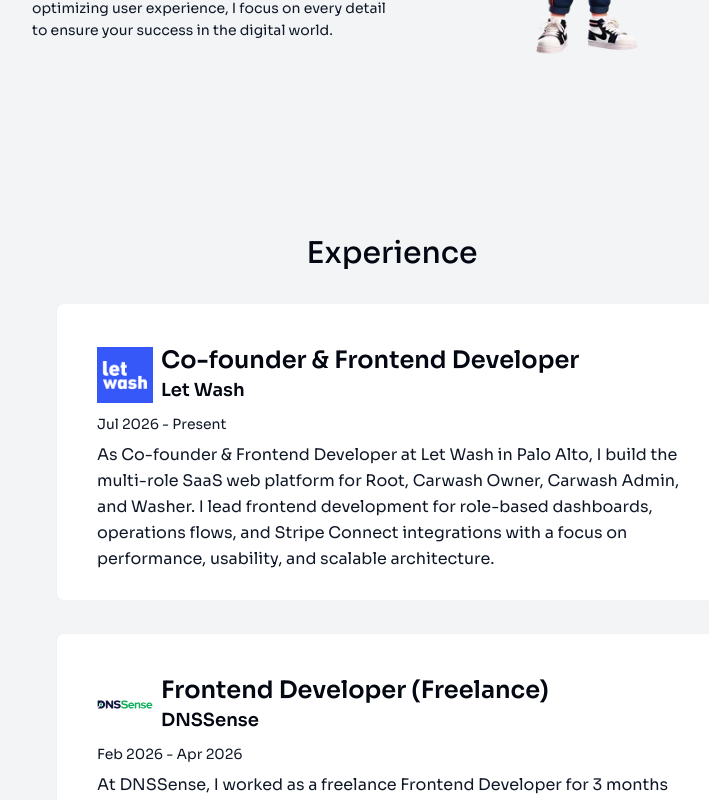
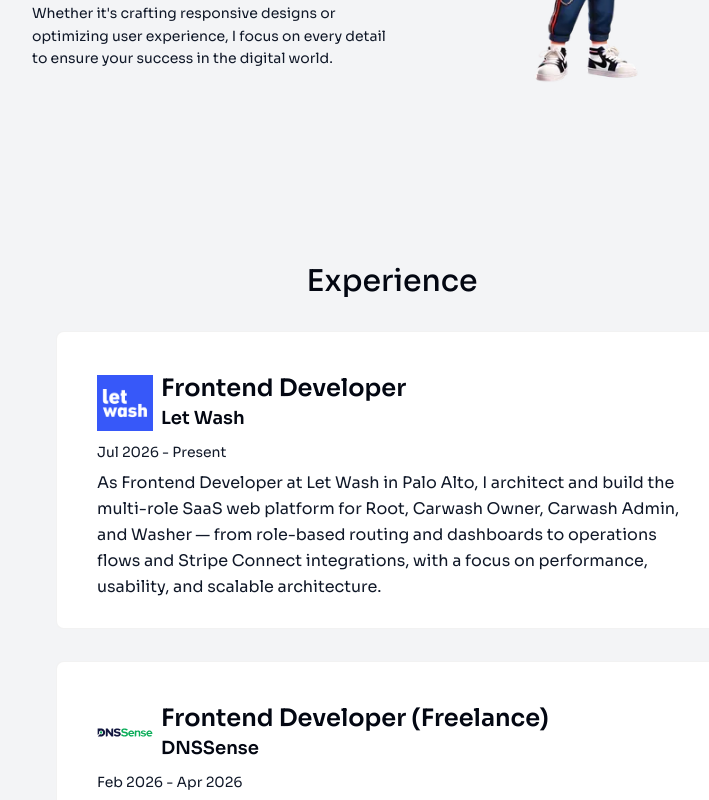
Before and after one commit to nizsimsek/nizamettinsimsek, a Next.js app: page / in a window 1280 px wide. Shown: the part 1325-2125 px from the top of the page, without its empty margins (248-957 px from the left). Built offline with nearby package versions, Linux system fonts and the light colour scheme.

Commit message:
feat: letwash career

```diff
--- a/src/app/layout.tsx
+++ b/src/app/layout.tsx
@@ -18,14 +18,13 @@ const siteUrl = "https://nizamettinsimsek.com.tr";
 export const metadata: Metadata = {
   metadataBase: new URL(siteUrl),
   title: {
-    default: "Nizamettin Şimşek | Co-founder & Frontend Developer",
+    default: "Nizamettin Şimşek | Frontend Developer",
     template: "%s | Nizamettin Şimşek",
   },
   description:
-    "Nizamettin Şimşek is Co-founder & Frontend Developer at Let Wash in Palo Alto, building multi-role SaaS with React, Vite, and TypeScript.",
+    "Nizamettin Şimşek is Frontend Developer at Let Wash in Palo Alto, architecting and building multi-role SaaS with React, Vite, and TypeScript.",
   keywords: [
     "Nizamettin Şimşek",
-    "Co-founder",
     "Frontend Developer",
     "Let Wash",
     "Full Stack Developer",
@@ -58,23 +57,23 @@ export const metadata: Metadata = {
     alternateLocale: "en_US",
     url: siteUrl,
     siteName: "Nizamettin Şimşek",
-    title: "Nizamettin Şimşek | Co-founder & Frontend Developer",
+    title: "Nizamettin Şimşek | Frontend Developer",
     description:
-      "Co-founder & Frontend Developer at Let Wash. Building a multi-role SaaS web platform with React, Vite, and TypeScript.",
+      "Frontend Developer at Let Wash. Architecting and building a multi-role SaaS web platform with React, Vite, and TypeScript.",
     images: [
       {
         url: "/opengraph-image",
         width: 1200,
         height: 630,
-        alt: "Nizamettin Şimşek - Co-founder & Frontend Developer",
+        alt: "Nizamettin Şimşek - Frontend Developer",
       },
     ],
   },
   twitter: {
     card: "summary_large_image",
-    title: "Nizamettin Şimşek | Co-founder & Frontend Developer",
+    title: "Nizamettin Şimşek | Frontend Developer",
     description:
-      "Co-founder & Frontend Developer at Let Wash. Building a multi-role SaaS web platform with React, Vite, and TypeScript.",
+      "Frontend Developer at Let Wash. Architecting and building a multi-role SaaS web platform with React, Vite, and TypeScript.",
     images: ["/opengraph-image"],
     creator: "@nizsimsek",
   },
@@ -99,7 +98,7 @@ const jsonLd = {
       url: siteUrl,
       name: "Nizamettin Şimşek",
       description:
-        "Portfolio of Nizamettin Şimşek, Co-founder & Frontend Developer at Let Wash.",
+        "Portfolio of Nizamettin Şimşek, Frontend Developer at Let Wash.",
       inLanguage: "tr-TR",
       publisher: { "@id": `${siteUrl}/#person` },
     },
@@ -110,9 +109,9 @@ const jsonLd = {
       alternateName: ["Nizamettin Simsek", "Niz Şimşek", "nizsimsek"],
       url: siteUrl,
       image: `${siteUrl}/work.png`,
-      jobTitle: "Co-founder & Frontend Developer",
+      jobTitle: "Frontend Developer",
       description:
-        "Co-founder & Frontend Developer at Let Wash, building a multi-role SaaS web platform for Root, Carwash Owner, Carwash Admin, and Washer in Palo Alto with React, Vite, and TypeScript.",
+        "Frontend Developer at Let Wash, architecting and building a multi-role SaaS web platform for Root, Carwash Owner, Carwash Admin, and Washer in Palo Alto with React, Vite, and TypeScript.",
       sameAs: [
         "https://www.linkedin.com/in/nizsimsek/",
         "https://www.github.com/nizsimsek/",
--- a/src/app/opengraph-image.tsx
+++ b/src/app/opengraph-image.tsx
@@ -2,7 +2,7 @@ import { ImageResponse } from "next/og";
 import { getOgAssets, OG_SIZE } from "@/lib/og-assets";
 import { renderGlowOg } from "@/lib/og-glow";
 
-export const alt = "Nizamettin Şimşek - Co-founder & Frontend Developer";
+export const alt = "Nizamettin Şimşek - Frontend Developer";
 export const size = OG_SIZE;
 export const contentType = "image/png";
 
--- a/src/components/blog-article.tsx
+++ b/src/components/blog-article.tsx
@@ -59,7 +59,7 @@ export default function BlogArticle({ post }: BlogArticleProps) {
 
       <footer className="mt-12 pt-8 border-t border-black/10 dark:border-white/10 text-center">
         <p className="text-sm text-gray-600 dark:text-white/60 mb-4">
-          Nizamettin Şimşek — Co-founder & Frontend Developer
+          Nizamettin Şimşek — Frontend Developer
         </p>
         <div className="flex justify-center gap-4 text-sm">
           <Link href="/blogs" className="hover:underline">
--- a/src/components/intro.tsx
+++ b/src/components/intro.tsx
@@ -40,7 +40,7 @@ export default function Intro() {
               src="/work-hero.webp"
               width={288}
               height={288}
-              alt="Nizamettin Şimşek - Co-founder & Frontend Developer"
+              alt="Nizamettin Şimşek - Frontend Developer"
               quality={80}
               priority
               fetchPriority="high"
--- a/src/lib/blog-posts.ts
+++ b/src/lib/blog-posts.ts
@@ -344,27 +344,27 @@ As frontend developers, when we optimize not just the UI but also the data flow,
     },
   },
   {
-    slug: "startup-co-founder-frontend-mimarisi-let-wash",
+    slug: "startup-frontend-mimarisi-let-wash",
     publishedAt: "2026-07-01",
-    tags: ["Startup", "Let Wash", "Vite", "React", "TanStack Router", "Co-founder"],
+    tags: ["Startup", "Let Wash", "Vite", "React", "TanStack Router", "Frontend Developer"],
     title: {
-      tr: "Startup'ta Co-founder Olarak Frontend Mimarisi Nasıl Kurulur?",
-      en: "How to Build a Frontend Architecture as a Startup Co-founder",
+      tr: "Startup'ta Frontend Developer Olarak Frontend Mimarisi Nasıl Kurulur?",
+      en: "How to Build a Frontend Architecture as a Startup Frontend Developer",
     },
     description: {
-      tr: "Palo Alto merkezli Let Wash'ta co-founder ve frontend developer olarak çok rollü SaaS panelinin (Root, Owner, Admin, Washer) teknik mimarisini nasıl kurguladığımı paylaşıyorum.",
-      en: "How I designed the technical architecture of a multi-role SaaS panel (Root, Owner, Admin, Washer) as co-founder and frontend developer at Palo Alto-based Let Wash.",
+      tr: "Palo Alto merkezli Let Wash'ta frontend developer olarak çok rollü SaaS panelinin (Root, Carwash Owner, Carwash Admin, Washer) frontend mimarisini nasıl kurduğumu paylaşıyorum.",
+      en: "How I built the frontend architecture of a multi-role SaaS panel (Root, Carwash Owner, Carwash Admin, Washer) as frontend developer at Palo Alto-based Let Wash.",
     },
     readingTime: { tr: "9 dk", en: "9 min" },
     content: {
       tr: `
-Bir startup'ın co-founder'ı olmak, sadece kod yazmaktan çok daha fazlasını gerektirir. Ürün kararları, teknik mimari, kullanıcı deneyimi ve büyüme stratejisi birbirine bağlıdır. Palo Alto merkezli Let Wash'ta co-founder ve frontend developer olarak tam da bu kesişim noktasında çalışıyorum.
+Bir startup'ta frontend developer olarak çalışmak, sadece kod yazmaktan çok daha fazlasını gerektirir. Ürün kararları, teknik mimari, kullanıcı deneyimi ve büyüme stratejisi birbirine bağlıdır. Palo Alto merkezli Let Wash'ta frontend developer olarak tam da bu kesişim noktasında çalışıyorum.
 
-Let Wash'ta web tabanlı SaaS paneli geliştiriyorum: **Root**, **Carwash Owner**, **Carwash Admin** ve **Washer** rolleri için ayrı yetkilendirme, dashboard ve operasyon akışları. Bu yazıda, startup ortamında bu çok rollü SaaS frontend mimarisini nasıl kurduğumuzu paylaşıyorum.
+Let Wash'ın web tabanlı SaaS panelini sıfırdan kurguluyorum: **Root**, **Carwash Owner**, **Carwash Admin** ve **Washer** rolleri için ayrı yetkilendirme, dashboard ve operasyon akışları. Bu yazıda, startup ortamında bu çok rollü SaaS frontend mimarisini nasıl kurduğumu paylaşıyorum.
 
 ## İlk Günler: Hız mı, Kalite mi?
 
-Startup'larda en sık duyulan cevap "hız" olur. Ama hız, teknik borç biriktirerek sağlanırsa 3 ay sonra her feature 3 kat uzun sürer. Let Wash'ta şu dengeyi hedefledik:
+Startup'larda en sık duyulan cevap "hız" olur. Ama hız, teknik borç biriktirerek sağlanırsa 3 ay sonra her feature 3 kat uzun sürer. Let Wash'ta şu dengeyi hedefledim:
 
 - **MVP için hızlı iterasyon:** Temel akışları çalışır hale getir
 - **Mimari için sağlam temel:** Sonradan değiştirmesi pahalı olacak kararları baştan doğru al
@@ -372,7 +372,7 @@ Startup'larda en sık duyulan cevap "hız" olur. Ama hız, teknik borç biriktir
 
 ## Teknoloji Seçimi: Neden Vite + React?
 
-Çok rollü bir SaaS paneli; her rolün farklı ekran, yetki ve veri ihtiyacı olduğu anlamına gelir. Let Wash web frontend'inde şu stack'i kullanıyoruz:
+Çok rollü bir SaaS paneli; her rolün farklı ekran, yetki ve veri ihtiyacı olduğu anlamına gelir. Let Wash web frontend'inde şu stack'i kullanıyorum:
 
 | Katman | Teknoloji | Neden |
 |--------|-----------|-------|
@@ -389,7 +389,7 @@ Startup'larda en sık duyulan cevap "hız" olur. Ama hız, teknik borç biriktir
 | i18n | **i18next** | Çok dilli destek |
 | Monitoring | **Sentry** | Production hata takibi |
 
-Next.js yerine Vite tercih etmemizin sebebi net: Let Wash web tarafı, giriş yapmış kullanıcıların kullandığı role-based bir SaaS uygulaması. SSR/SSG ihtiyacımız marketing sitesine göre daha düşük; bunun yerine hızlı geliştirme döngüsü, type-safe routing ve modüler SPA mimarisi öncelikliydi.
+Next.js yerine Vite tercih etmemin sebebi net: Let Wash web tarafı, giriş yapmış kullanıcıların kullandığı role-based bir SaaS uygulaması. SSR/SSG ihtiyacım marketing sitesine göre daha düşük; bunun yerine hızlı geliştirme döngüsü, type-safe routing ve modüler SPA mimarisi öncelikliydi.
 
 ## TanStack Router ile Role-Based Routing
 
@@ -404,7 +404,7 @@ Route-level code splitting ile her rol kendi bundle'ını yükler. Yetkisiz rout
 
 ## TanStack Query + Zustand: State Ayrımı
 
-ÇokNet'teki deneyimimden öğrendiğim pattern'i Let Wash'ta da uyguladık:
+ÇokNet'teki deneyimimden öğrendiğim pattern'i Let Wash'ta da uyguladım:
 
 - **TanStack Query:** API verileri — işletme listesi, rezervasyonlar, gelir raporları, operasyon kuyrukları
 - **Zustand:** UI state — modal, filtre, sidebar, geçici form durumları
@@ -413,7 +413,7 @@ Bu ayrım, gereksiz re-render'ları azaltır ve veri akışını öngörülebili
 
 ## Stripe Connect Entegrasyonu
 
-İşletmelerin online ödeme alabilmesi için Stripe Connect kullanıyoruz. Frontend tarafında \`@stripe/react-connect-js\` ile onboarding ve payout dashboard'larını embed ettik. Ödeme akışları hassas olduğu için form validasyonunda Zod şemaları ve React Hook Form ile sıkı tip kontrolü uyguladık.
+İşletmelerin online ödeme alabilmesi için Stripe Connect kullanıyorum. Frontend tarafında \`@stripe/react-connect-js\` ile onboarding ve payout dashboard'larını embed ettim. Ödeme akışları hassas olduğu için form validasyonunda Zod şemaları ve React Hook Form ile sıkı tip kontrolü uyguladım.
 
 ## Form ve Validasyon Katmanı
 
@@ -423,11 +423,11 @@ Rezervasyon yönetimi, işletme kaydı ve rol atamaları gibi kritik akışlarda
 - **Zod** ile runtime + compile-time validasyon
 - **@hookform/resolvers** ile ikisini birleştirme
 
-Bu üçlü, startup hızında bile form bug'larını erken yakalamamızı sağlıyor.
+Bu üçlü, startup hızında bile form bug'larını erken yakalamamı sağlıyor.
 
 ## i18n ve Production Monitoring
 
-ABD pazarında çok dilli destek için i18next kullanıyoruz. Production'da Sentry ile frontend hatalarını izliyoruz — startup'ta kullanıcı sayısı az olsa bile, ödeme veya rezervasyon akışındaki bir hata kritik.
+ABD pazarında çok dilli destek için i18next kullanıyorum. Production'da Sentry ile frontend hatalarını izliyorum — startup'ta kullanıcı sayısı az olsa bile, ödeme veya rezervasyon akışındaki bir hata kritik.
 
 Test tarafında Vitest ve Testing Library ile component testleri yazıyoruz. Her PR'da \`tsc -b\` typecheck ve ESLint çalışıyor.
 
@@ -455,11 +455,11 @@ Let Wash web SaaS'ında dört ana rol var. Her birinin ekranları, yetkileri ve
 - Durum güncellemeleri ve saha operasyon akışları
 - Sadeleştirilmiş, mobil uyumlu arayüz
 
-Tüm roller için ortak bir UI component library (CVA + Tailwind) kullanıyoruz; rol bazlı layout ve navigasyon katmanı üzerine inşa ediliyor.
+Tüm roller için ortak bir UI component library (CVA + Tailwind) kullanıyorum; rol bazlı layout ve navigasyon katmanı üzerine inşa ediliyor.
 
 ## Component Mimarisi
 
-Startup'ta over-engineering yapmak tehlikelidir. Şu yapıyı benimsedik:
+Startup'ta over-engineering yapmak tehlikelidir. Şu yapıyı benimsedim:
 
 \`\`\`
 src/
@@ -474,11 +474,11 @@ Atomic Design'ın tamamını uygulamak yerine, ihtiyaç duydukça extract etmek
 
 ## TypeScript: Baştan mı, Sonra mı?
 
-Cevap: **baştan.** Startup'ta bile TypeScript kullanmak, refactoring maliyetini düşürür. API response tipleri, form validasyonları ve component prop'ları için tip güvenliği, ekip büyüdükçe daha da değerli hale gelir.
+Cevap: **baştan.** Startup'ta bile TypeScript kullanmak, refactoring maliyetini düşürür. API response tipleri, form validasyonları ve component prop'ları için tip güvenliği, proje büyüdükçe daha da değerli hale gelir.
 
 ## Palo Alto Startup Ekosistemi
 
-Silicon Valley'de bir startup kurmak, Türkiye'deki deneyimimden farklı dinamiklere sahip. Yatırımcı sunumları, product-market fit arayışı ve hızlı pivot kararları günlük gerçeklik. Frontend developer olarak bu süreçte:
+Silicon Valley'de bir startup'ta çalışmak, Türkiye'deki deneyimimden farklı dinamiklere sahip. Hızlı iterasyon, product-market fit arayışı ve pivot kararları günlük gerçeklik. Frontend developer olarak bu süreçte:
 
 - Ürün kararlarına teknik perspektiften katkı sağlamak
 - Prototipleri hızlıca çalışır hale getirmek
@@ -486,7 +486,7 @@ Silicon Valley'de bir startup kurmak, Türkiye'deki deneyimimden farklı dinamik
 
 gibi sorumluluklar üstleniyorum.
 
-## Co-founder Olarak Öğrendiklerim
+## Frontend Developer Olarak Öğrendiklerim
 
 1. **Mükemmel kod, çalışan üründen önce gelmez** — ama çalışan ürün, sürdürülemez kodla da uzun ömürlü olmaz.
 2. **Kullanıcı feedback'i > varsayımlar:** Build et, ölç, öğren.
@@ -495,18 +495,18 @@ gibi sorumluluklar üstleniyorum.
 
 ## Sonuç
 
-Startup'ta co-founder ve frontend developer rolünü birleştirmek, hem teknik hem de ürün becerilerini geliştiren benzersiz bir deneyim. Let Wash'ta Root'tan Washer'a uzanan çok rollü SaaS panelini Vite, TanStack Router, React Query ve Stripe Connect ile geliştirirken, önceki projelerimde (Qulak, ÇokNet, DNSSense) edindiğim deneyimler bu yolculuğa güçlü bir temel sağlıyor.
+Startup'ta frontend developer olarak çalışmak, hem teknik hem de ürün becerilerini geliştiren benzersiz bir deneyim. Let Wash'ta Root'tan Washer'a uzanan çok rollü SaaS panelinin frontend mimarisini Vite, TanStack Router, React Query ve Stripe Connect ile kurarken, önceki projelerimde (Qulak, ÇokNet, DNSSense) edindiğim deneyimler bu yolculuğa güçlü bir temel sağlıyor.
 
-Frontend developer olarak sadece UI implement etmek yerine, ürün kararlarına katkı sağlayan bir co-founder olmak kariyer açısından da farklı bir perspektif kazandırıyor.
+Sadece UI implement etmek yerine, ürün kararlarına teknik perspektiften katkı sağlayan bir frontend developer olmak kariyer açısından da farklı bir perspektif kazandırıyor.
 `,
       en: `
-Being the co-founder of a startup requires much more than just writing code. Product decisions, technical architecture, user experience, and growth strategy are all connected. At Palo Alto-based Let Wash, I work as co-founder and frontend developer at exactly this intersection.
+Being a frontend developer at a startup requires much more than just writing code. Product decisions, technical architecture, user experience, and growth strategy are all connected. At Palo Alto-based Let Wash, I work as frontend developer at exactly this intersection.
 
-At Let Wash I build the web-based SaaS panel: separate authorization, dashboards, and operational flows for the **Root**, **Carwash Owner**, **Carwash Admin**, and **Washer** roles. In this post I share how we set up this multi-role SaaS frontend architecture in a startup environment.
+I architect and build Let Wash's web-based SaaS panel from the ground up: separate authorization, dashboards, and operational flows for the **Root**, **Carwash Owner**, **Carwash Admin**, and **Washer** roles. In this post I share how I set up this multi-role SaaS frontend architecture in a startup environment.
 
 ## Early Days: Speed or Quality?
 
-In startups, the most common answer is "speed." But if speed is achieved by accumulating technical debt, three months later every feature takes three times as long. At Let Wash, we aimed for this balance:
+In startups, the most common answer is "speed." But if speed is achieved by accumulating technical debt, three months later every feature takes three times as long. At Let Wash, I aimed for this balance:
 
 - **Fast iteration for the MVP:** Get the core flows working
 - **A solid foundation for the architecture:** Get decisions that are expensive to change later right from the start
@@ -514,7 +514,7 @@ In startups, the most common answer is "speed." But if speed is achieved by accu
 
 ## Technology Choice: Why Vite + React?
 
-A multi-role SaaS panel means each role has different screens, permissions, and data needs. On the Let Wash web frontend we use the following stack:
+A multi-role SaaS panel means each role has different screens, permissions, and data needs. On the Let Wash web frontend I use the following stack:
 
 | Layer | Technology | Why |
 |-------|------------|-----|
@@ -531,7 +531,7 @@ A multi-role SaaS panel means each role has different screens, permissions, and
 | i18n | **i18next** | Multi-language support |
 | Monitoring | **Sentry** | Production error tracking |
 
-The reason we chose Vite over Next.js is clear: the Let Wash web side is a role-based SaaS application used by logged-in users. Our SSR/SSG needs are lower than for a marketing site; instead, a fast development loop, type-safe routing, and a modular SPA architecture were the priorities.
+The reason I chose Vite over Next.js is clear: the Let Wash web side is a role-based SaaS application used by logged-in users. My SSR/SSG needs are lower than for a marketing site; instead, a fast development loop, type-safe routing, and a modular SPA architecture were the priorities.
 
 ## Role-Based Routing with TanStack Router
 
@@ -546,7 +546,7 @@ With route-level code splitting, each role loads its own bundle. Unauthorized ro
 
 ## TanStack Query + Zustand: State Separation
 
-We applied the pattern I learned from my experience at ÇokNet to Let Wash as well:
+I applied the pattern I learned from my experience at ÇokNet to Let Wash as well:
 
 - **TanStack Query:** API data — business lists, reservations, revenue reports, operation queues
 - **Zustand:** UI state — modals, filters, sidebar, temporary form states
@@ -555,7 +555,7 @@ This separation reduces unnecessary re-renders and makes the data flow predictab
 
 ## Stripe Connect Integration
 
-We use Stripe Connect so businesses can accept online payments. On the frontend, we embedded onboarding and payout dashboards with \`@stripe/react-connect-js\`. Because payment flows are sensitive, we applied strict type checking in form validation with Zod schemas and React Hook Form.
+I use Stripe Connect so businesses can accept online payments. On the frontend, I embedded onboarding and payout dashboards with \`@stripe/react-connect-js\`. Because payment flows are sensitive, I applied strict type checking in form validation with Zod schemas and React Hook Form.
 
 ## Form and Validation Layer
 
@@ -565,13 +565,13 @@ In critical flows like reservation management, business registration, and role a
 - Runtime + compile-time validation with **Zod**
 - Combining the two with **@hookform/resolvers**
 
-This trio lets us catch form bugs early, even at startup speed.
+This trio lets me catch form bugs early, even at startup speed.
 
 ## i18n and Production Monitoring
 
-We use i18next for multi-language support in the US market. In production, we monitor frontend errors with Sentry — even if the number of users is small at a startup, an error in the payment or reservation flow is critical.
+I use i18next for multi-language support in the US market. In production, I monitor frontend errors with Sentry — even if the number of users is small at a startup, an error in the payment or reservation flow is critical.
 
-On the testing side, we write component tests with Vitest and Testing Library. On every PR, \`tsc -b\` typecheck and ESLint run.
+On the testing side, I write component tests with Vitest and Testing Library. On every PR, \`tsc -b\` typecheck and ESLint run.
 
 ## Multi-Role SaaS Architecture
 
@@ -597,11 +597,11 @@ The Let Wash web SaaS has four main roles. The screens, permissions, and workflo
 - Status updates and field operation flows
 - A simplified, mobile-friendly interface
 
-For all roles we use a shared UI component library (CVA + Tailwind), built on top of a role-based layout and navigation layer.
+For all roles I use a shared UI component library (CVA + Tailwind), built on top of a role-based layout and navigation layer.
 
 ## Component Architecture
 
-Over-engineering at a startup is dangerous. We adopted this structure:
+Over-engineering at a startup is dangerous. I adopted this structure:
 
 \`\`\`
 src/
@@ -616,17 +616,17 @@ Rather than applying all of Atomic Design, extracting as needed is more pragmati
 
 ## TypeScript: From the Start or Later?
 
-The answer: **from the start.** Even at a startup, using TypeScript lowers the cost of refactoring. Type safety for API response types, form validations, and component props becomes even more valuable as the team grows.
+The answer: **from the start.** Even at a startup, using TypeScript lowers the cost of refactoring. Type safety for API response types, form validations, and component props becomes even more valuable as the project grows.
 
 ## The Palo Alto Startup Ecosystem
 
-Founding a startup in Silicon Valley has different dynamics than my experience in Turkey. Investor pitches, the search for product-market fit, and fast pivot decisions are daily reality. As a frontend developer, in this process I take on responsibilities such as:
+Working at a startup in Silicon Valley has different dynamics than my experience in Turkey. Fast iteration, the search for product-market fit, and pivot decisions are daily reality. As a frontend developer, in this process I take on responsibilities such as:
 
 - Contributing to product decisions from a technical perspective
 - Getting prototypes working quickly
 - Iterating quickly on user feedback
 
-## What I Learned as a Co-founder
+## What I Learned as a Frontend Developer
 
 1. **Perfect code does not come before a working product** — but a working product will not last long on unsustainable code either.
 2. **User feedback > assumptions:** Build, measure, learn.
@@ -635,9 +635,9 @@ Founding a startup in Silicon Valley has different dynamics than my experience i
 
 ## Conclusion
 
-Combining the co-founder and frontend developer roles at a startup is a unique experience that develops both technical and product skills. While building the multi-role SaaS panel that spans from Root to Washer at Let Wash with Vite, TanStack Router, React Query, and Stripe Connect, the experience I gained in my previous projects (Qulak, ÇokNet, DNSSense) provides a strong foundation for this journey.
+Working as a frontend developer at a startup is a unique experience that develops both technical and product skills. While building the frontend architecture of the multi-role SaaS panel that spans from Root to Washer at Let Wash with Vite, TanStack Router, React Query, and Stripe Connect, the experience I gained in my previous projects (Qulak, ÇokNet, DNSSense) provides a strong foundation for this journey.
 
-As a frontend developer, being a co-founder who contributes to product decisions rather than just implementing the UI also brings a different perspective career-wise.
+Contributing to product decisions from a technical perspective — rather than just implementing the UI — also brings a different career perspective.
 `,
     },
   },
--- a/src/lib/data.ts
+++ b/src/lib/data.ts
@@ -55,9 +55,9 @@ export const homeData: Home = {
   titleEn: "Hi, I'm Nizamettin Şimşek",
   titleTr: "Merhaba, Ben Nizamettin Şimşek",
   descriptionEn:
-    "Co-founder & Frontend Developer at Let Wash, building a multi-role SaaS web platform (Root, Owner, Admin, Washer) in Palo Alto with React, Vite, and TypeScript.",
+    "Frontend Developer at Let Wash, architecting and building a multi-role SaaS web platform (Root, Carwash Owner, Carwash Admin, Washer) in Palo Alto with React, Vite, and TypeScript.",
   descriptionTr:
-    "Palo Alto merkezli Let Wash'ta Co-founder & Frontend Developer olarak Root, Owner, Admin ve Washer rolleri için çok rollü SaaS web platformunu geliştiriyorum. React, Vite, TanStack Router ve TypeScript ile ölçeklenebilir panel deneyimleri oluşturuyorum.",
+    "Palo Alto merkezli Let Wash'ta Frontend Developer olarak Root, Carwash Owner, Carwash Admin ve Washer rolleri için çok rollü SaaS web platformunun frontend mimarisini kuruyor ve geliştiriyorum. React, Vite, TanStack Router ve TypeScript ile ölçeklenebilir panel deneyimleri oluşturuyorum.",
 };
 
 export const aboutData: About = {
@@ -251,17 +251,17 @@ export const techStackData: TechStack[] = [
 export const experiencesData: ExperienceInfo[] = [
   {
     isOdd: true,
-    titleEn: "Co-founder & Frontend Developer",
-    titleTr: "Co-founder & Frontend Developer",
+    titleEn: "Frontend Developer",
+    titleTr: "Frontend Developer",
     company: "Let Wash",
     companyUrl: "https://www.letwash.com/",
     companyLogo: "/letwash.png",
     durationEn: "Jul 2026 - Present",
     durationTr: "Temmuz 2026 - Devam Ediyor",
     descriptionEn:
-      "As Co-founder & Frontend Developer at Let Wash in Palo Alto, I build the multi-role SaaS web platform for Root, Carwash Owner, Carwash Admin, and Washer. I lead frontend development for role-based dashboards, operations flows, and Stripe Connect integrations with a focus on performance, usability, and scalable architecture.",
+      "As Frontend Developer at Let Wash in Palo Alto, I architect and build the multi-role SaaS web platform for Root, Carwash Owner, Carwash Admin, and Washer — from role-based routing and dashboards to operations flows and Stripe Connect integrations, with a focus on performance, usability, and scalable architecture.",
     descriptionTr:
-      "Palo Alto merkezli Let Wash'ta Co-founder & Frontend Developer olarak Root, Carwash Owner, Carwash Admin ve Washer rolleri için çok rollü SaaS web platformunu geliştiriyorum. Rol bazlı paneller, operasyon akışları ve Stripe Connect entegrasyonlarının frontend geliştirmesini; performans, kullanılabilirlik ve ölçeklenebilir mimari odağıyla yürütüyorum.",
+      "Palo Alto merkezli Let Wash'ta Frontend Developer olarak Root, Carwash Owner, Carwash Admin ve Washer rolleri için çok rollü SaaS web platformunun frontend mimarisini kuruyor ve geliştiriyorum. Rol bazlı paneller, operasyon akışları ve Stripe Connect entegrasyonlarını performans, kullanılabilirlik ve ölçeklenebilir mimari odağıyla hayata geçiriyorum.",
     techs: [
       "React",
       "Vite",
--- a/src/lib/og-glow.tsx
+++ b/src/lib/og-glow.tsx
@@ -88,7 +88,7 @@ export function renderGlowOg(photoSrc: string): ReactElement {
                 display: "flex",
               }}
             />
-            CO-FOUNDER · FRONTEND DEVELOPER
+            FRONTEND DEVELOPER
           </div>
           <div
             style={{
@@ -127,7 +127,7 @@ export function renderGlowOg(photoSrc: string): ReactElement {
               maxWidth: 560,
             }}
           >
-            Building a multi-role SaaS platform at
+            Architecting the multi-role SaaS platform at
             <span style={{ color: "#93c5fd", fontWeight: 700, marginLeft: 8 }}>
               Let&nbsp;Wash
             </span>
```
Also changed, not shown: public/llms.txt.
